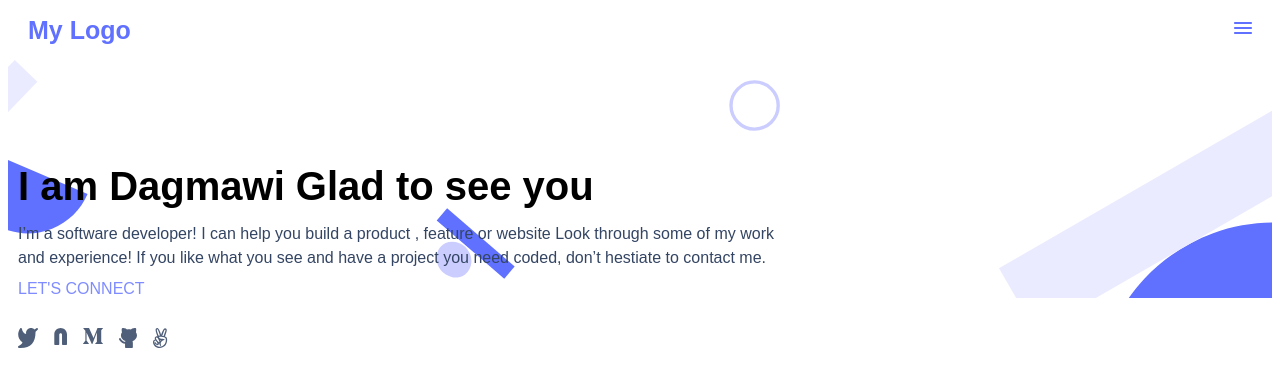
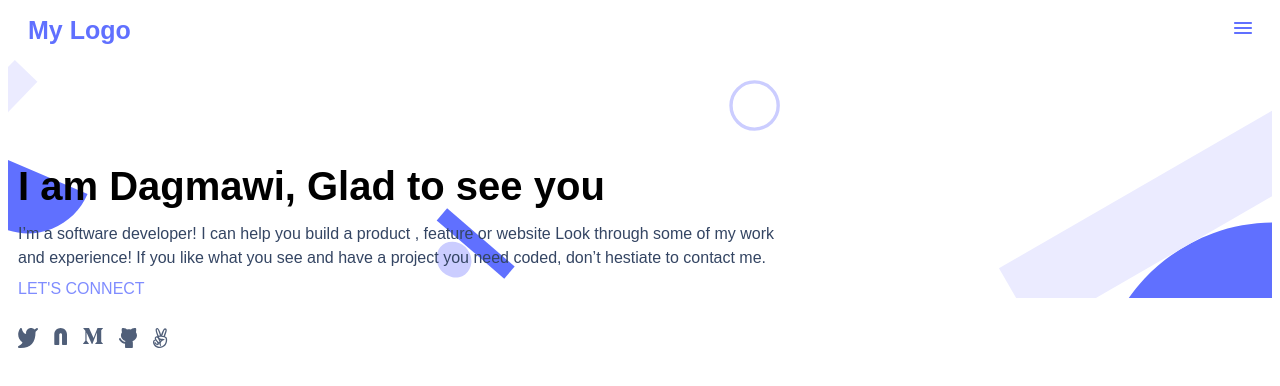
Before and after one commit to Dagic-zewdu/Portfolio-setup--and-mobile-version-skeleton, a website: page index.html in a window 1280 px wide. Drawn offline with Linux system fonts and the light colour scheme.

```diff
--- a/index.html
+++ b/index.html
@@ -24,7 +24,7 @@
         </header>
         <main>
             <div class="intro primary-text1">
-                I am Dagmawi Glad to see you
+                I am Dagmawi, Glad to see you
             </div>
             <div class="intro primary-text2">
                 I’m a software developer! I can help you build a product , feature or website Look through some of my
```
